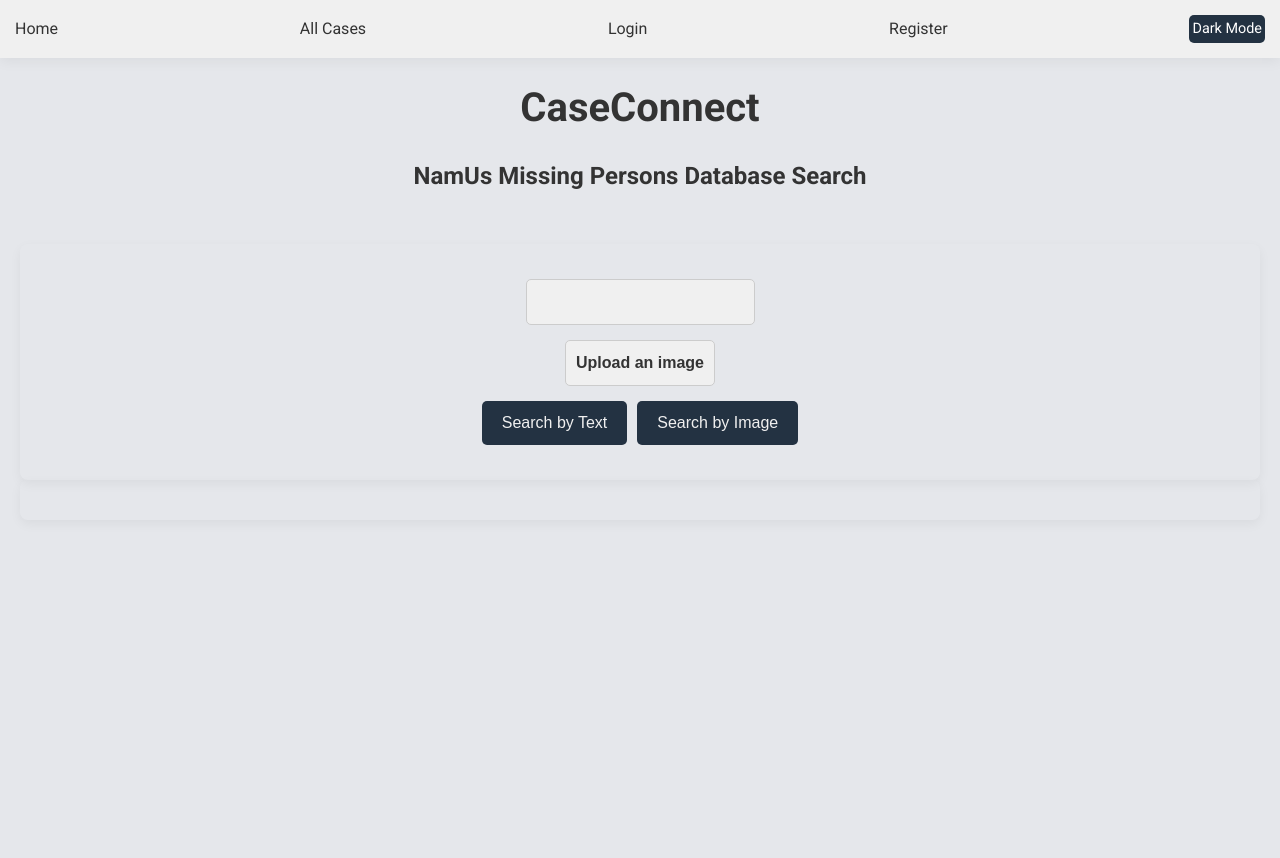
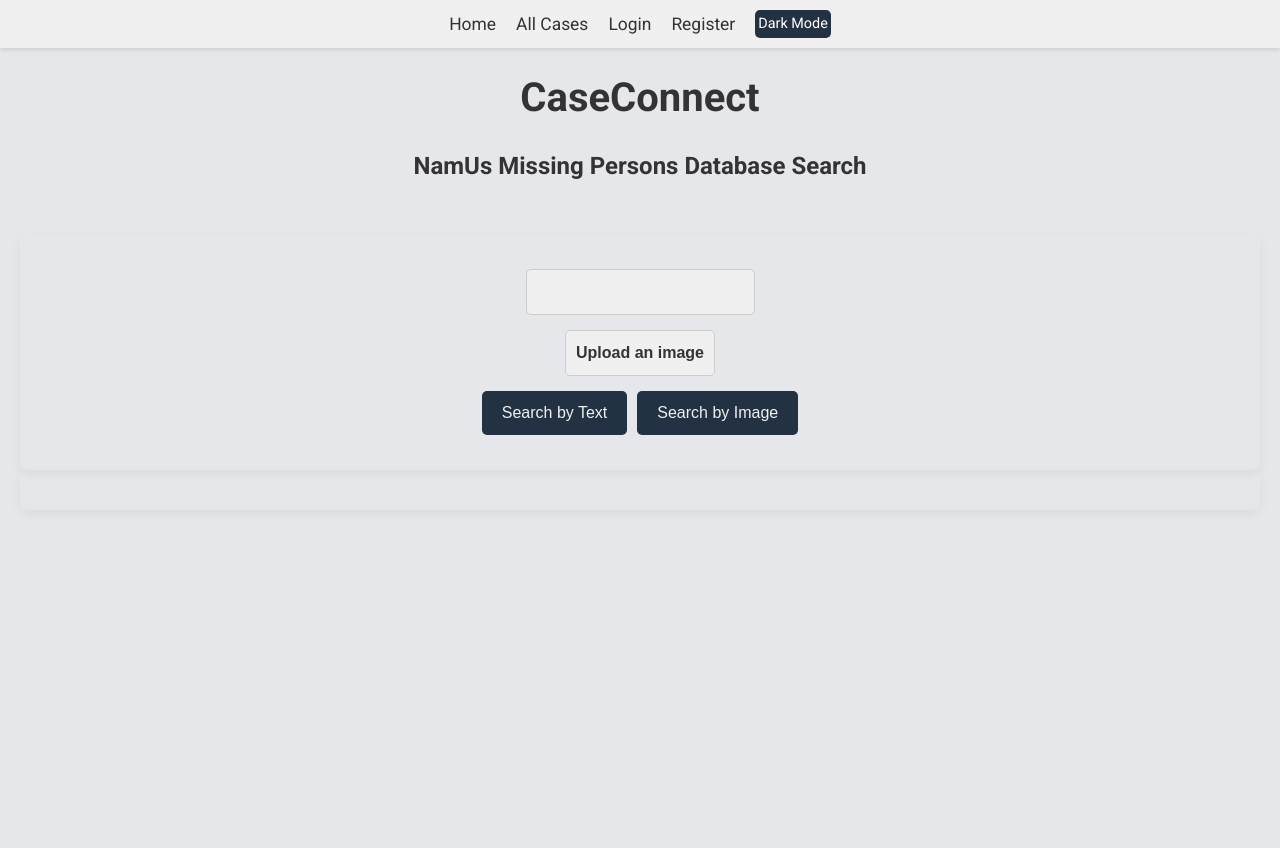
Before and after one commit to spartanhaden/CaseConnect, a React (Create React App) app: page / in a window 1280 px wide. Built offline with nearby package versions, Linux system fonts and the light colour scheme.

Commit message:
adjusted navbar and discussion comment UI

```diff
--- a/src/App.css
+++ b/src/App.css
@@ -203,7 +203,7 @@
 }
 
 .case-container {
-  max-width: 800px; /* Adjust as per your design preference */
+  max-width: 800px;
   margin: 0 auto;
   background-color: var(--bg-color);
   padding: 20px;
@@ -273,25 +273,25 @@
   margin-bottom: 2rem;
 }
 
-/* Adjust the hover effect of buttons in dark mode */
+/* dark mode */
 .bg-gray-900 {
   background-color: #32485f;
 }
 
-/* Adjust error messages for dark mode */
+/* dark mode */
 .bg-gray-900 .errorContainer {
   background-color: #b31a1a;
   color: #f0f0f0;
 }
 
-/* Adjust results container for dark mode */
+/* dark mode */
 .bg-gray-900 .result {
   background-color: #555;
   border: 1px solid #444;
   color: #f0f0f0;
 }
 
-/* Adjust link colors for results in dark mode */
+/* dark mode */
 .bg-gray-900 .result a {
   color: #f0f0f0;
 }
@@ -306,7 +306,7 @@
 
 .resultLink {
   text-decoration: none;
-  color: inherit; /* to inherit the parent color */
+  color: inherit;
   display: block;
 }
 
@@ -314,20 +314,62 @@
   box-shadow: 0 6px 16px rgba(0, 0, 0, 0.1);
 }
 
-/* Adjust link colors for results in light mode */
+/* light mode */
 .resultLink .result {
-  color: #333; /* light mode default */
+  color: #333;
 }
 
 .resultLink:hover .result {
   color: #078d92; /* light mode hover */
 }
 
-/* Adjust link colors for results in dark mode */
+/* dark mode */
 .bg-gray-900 .resultLink .result {
-  color: #f0f0f0; /* dark mode default */
+  color: #f0f0f0;
 }
 
 .bg-gray-900 .resultLink:hover .result {
   color: #40c0ff; /* dark mode hover */
 }
+
+.navbar {
+  display: flex;
+  justify-content: center;
+  align-items: center;
+  padding: 10px 0;
+  gap: 20px;
+  box-shadow: 0 2px 4px rgba(0, 0, 0, 0.1);
+}
+
+.navbar a {
+  text-decoration: none;
+  color: inherit;
+  font-size: 1.09em;
+  transition: color 0.3s ease;
+}
+
+.navbar a:hover {
+  color: #007bff;
+}
+
+.discussion-container {
+  display: flex;
+  flex-direction: column;
+  align-items: center;
+}
+
+.add-comment-section {
+  display: flex;
+  justify-content: center;
+  align-items: center;
+  gap: 10px;
+  width: 100%;
+  margin-top: 20px;
+}
+
+.add-comment-input {
+  flex-grow: 1;
+  padding: 10px;
+  border-radius: 5px;
+  border: 1px solid #ccc;
+}
--- a/src/App.js
+++ b/src/App.js
@@ -257,7 +257,7 @@
   };
 
   return (
-    <nav style={navStyle}>
+    <nav className="navbar" style={navStyle}>
       <Link to="/">Home</Link>
       <Link to="/cases">All Cases</Link>
       {username ? (
--- a/src/DiscussionThread.js
+++ b/src/DiscussionThread.js
@@ -3,10 +3,9 @@
 import { ThemeContext } from "./ThemeContext";
 
 function DiscussionThread({ caseId, username }) {
-  // Add username as a prop
   const [comments, setComments] = useState([]);
   const [newComment, setNewComment] = useState("");
-  const { theme } = useContext(ThemeContext); // <-- Use the theme context
+  const { theme } = useContext(ThemeContext);
 
   const appStyle = {
     backgroundColor: theme === "light" ? "#f0f0f0" : "#333",
@@ -29,7 +28,7 @@
         `http://localhost:5000/case/${caseId}/comments`,
         {
           comment: newComment,
-          username: username, // Pass the username when posting a comment
+          username: username,
         }
       );
       setComments([...comments, response.data.comment]);
@@ -40,7 +39,7 @@
   };
 
   return (
-    <div style={appStyle}>
+    <div className="discussion-container" style={appStyle}>
       <h2>Discussion :</h2>
       {comments.map((comment, index) => (
         <div key={index}>
@@ -48,14 +47,16 @@
           <p>Posted by: {comment.username}</p>
         </div>
       ))}
-      <div className="discussionDiv">
+      <div className="add-comment-section">
         <input
           type="text"
           value={newComment}
           onChange={(e) => setNewComment(e.target.value)}
+          className="add-comment-input"
+          placeholder="Add a comment..."
         />
         <button className="addCommentButton" onClick={handleAddComment}>
-          Add comment
+          Post Comment
         </button>
       </div>
     </div>
```
